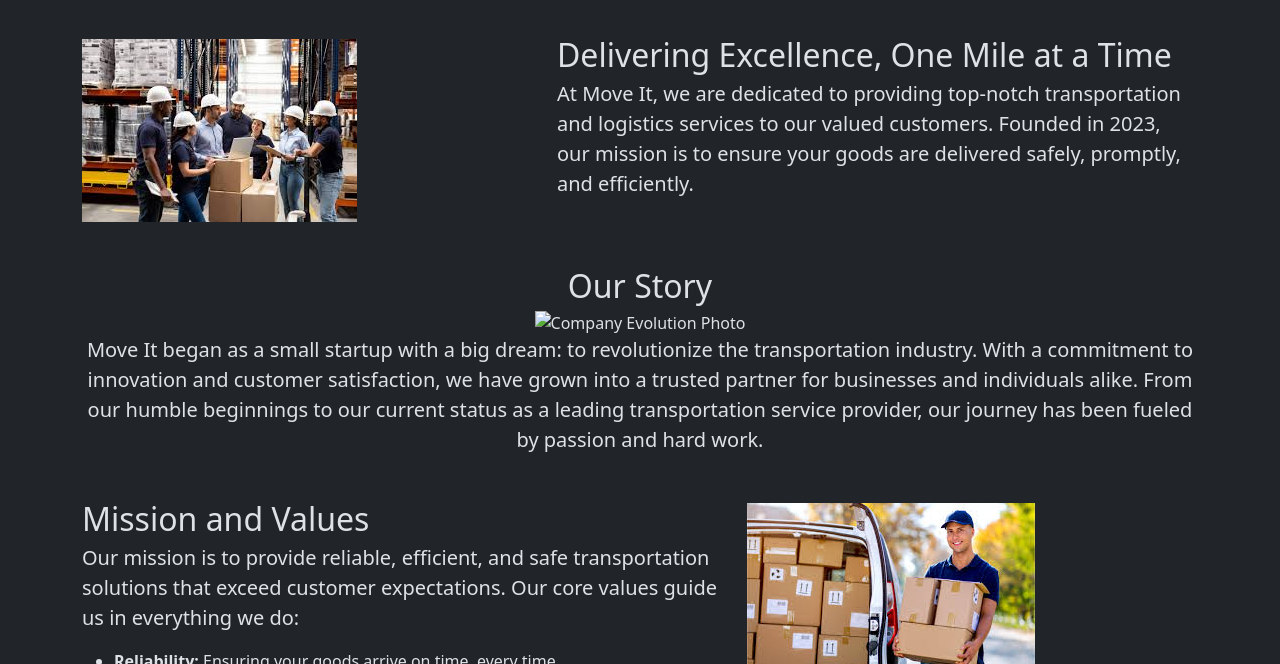
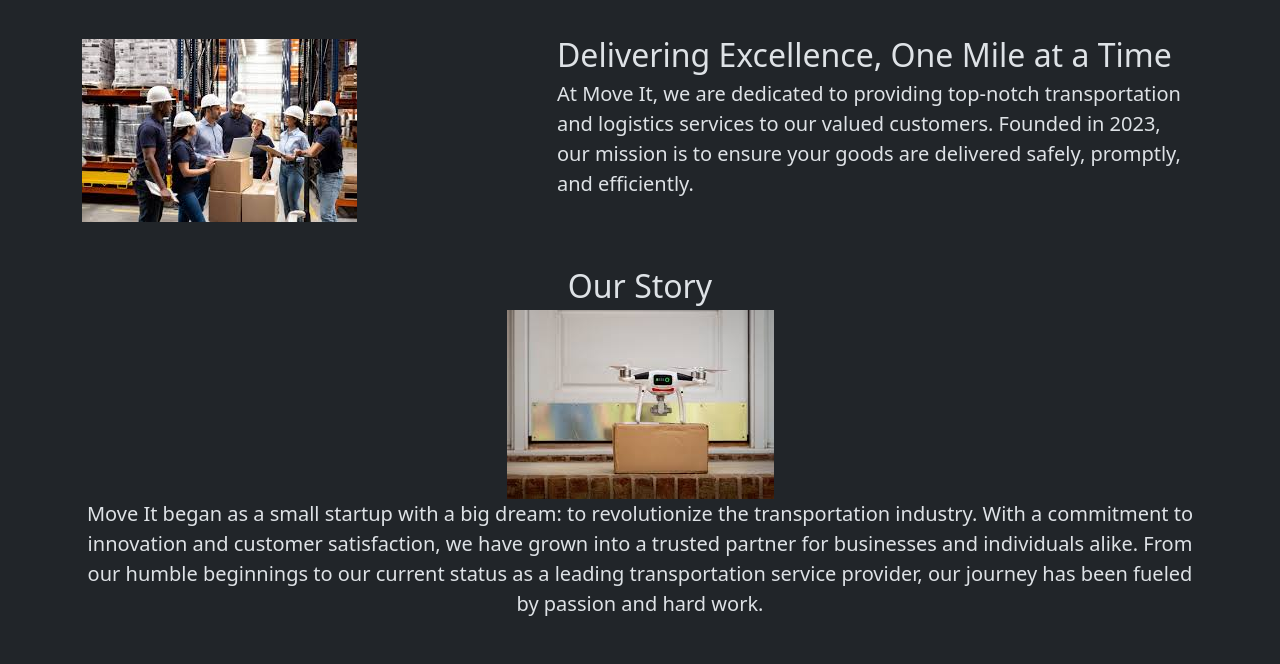
Before and after one commit to Zubairs7/AboutPage, a plain HTML site: page index.html in a window 1280 px wide. Shown: the part 67-731 px from the top of the page. Drawn offline with nearby package versions, Linux system fonts and the light colour scheme; the site is published under a folder, as on GitHub Pages, so addresses that start at the root find nothing.

Commit message:
Update index.html

```diff
--- a/index.html
+++ b/index.html
@@ -59,7 +59,7 @@
 
     <div class="text-center mb-5">
       <h2 class="featurette-heading fw-normal lh-1">Our Story</h2>
-      <img src="/evolution.jpg" class="img-fluid mx-auto" alt="Company Evolution Photo">
+      <img src="./evolution.jpg" class="img-fluid mx-auto" alt="Company Evolution Photo">
       <p class="lead">Move It began as a small startup with a big dream: to revolutionize the transportation industry. With a commitment to innovation and customer satisfaction, we have grown into a trusted partner for businesses and individuals alike. From our humble beginnings to our current status as a leading transportation service provider, our journey has been fueled by passion and hard work.</p>
     </div>
 
```
